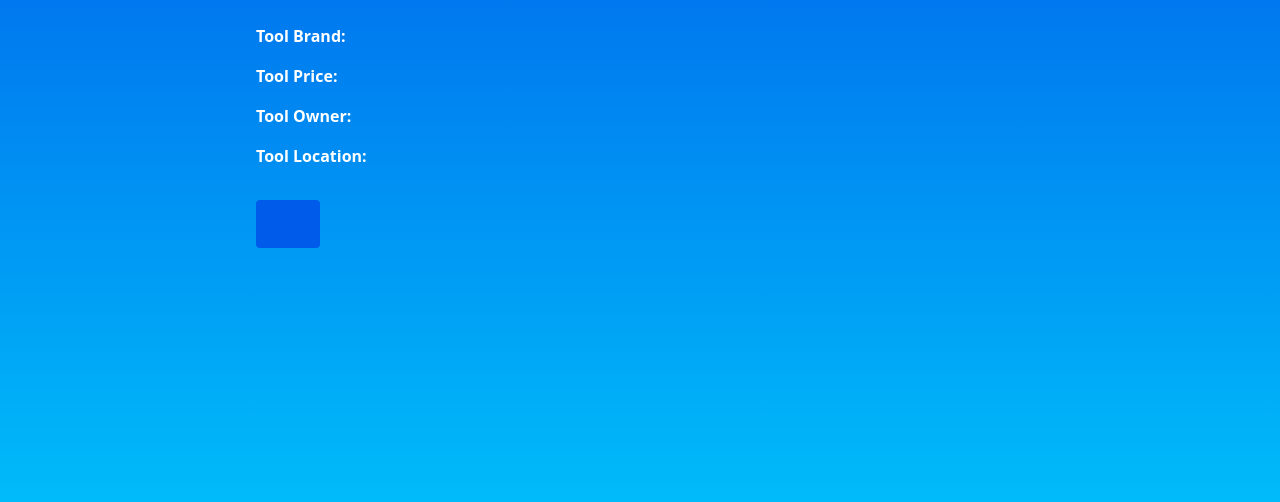
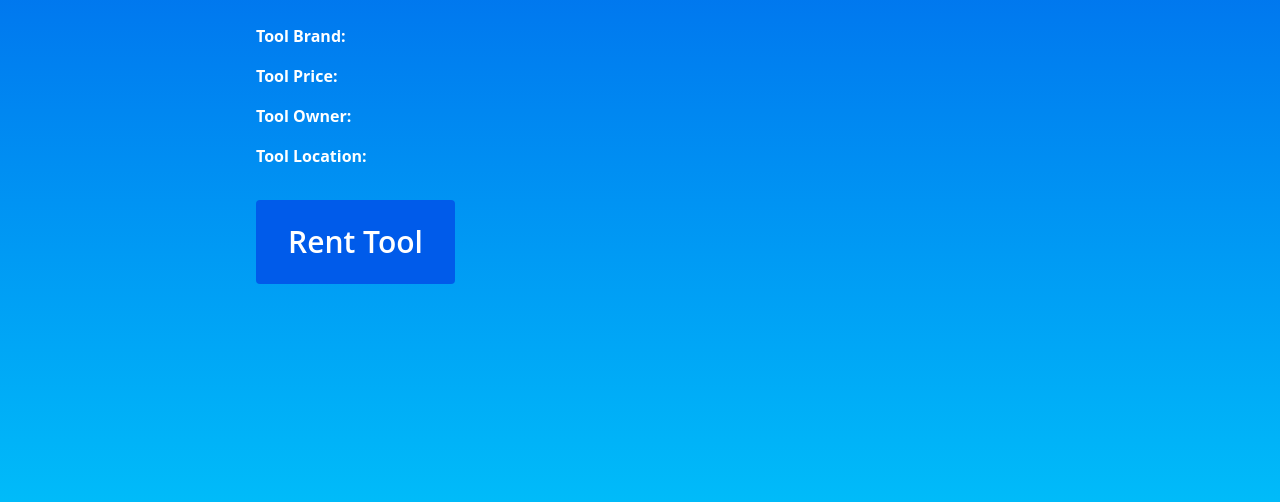
Before and after one commit to jacobef/djangang, a Django app: page /rental/tool/1 in a window 1280 px wide. Shown: the part 218-720 px from the top of the page. Run offline with Django 4.2, Linux system fonts and the light colour scheme; data that the repository does not hold is empty; some libraries are stand-ins or nearby versions.

Commit message:
Details fix

```diff
--- a/djangang/templates/rental/details.html
+++ b/djangang/templates/rental/details.html
@@ -15,7 +15,7 @@
     <h3 class = "text-l leading-normal font-bold mt-4"> Tool Location: </h3> <p class = "text-l font-normal">{{ tool.get.location }}</p>
 
     <button class = "mt-8 inline-block text-3xl padding-10 bg-[#005bea] hover:bg-[#00c6fb] text-white py-6 px-8 rounded">
-{#    <a href={% url "rental:rent-tool" tool_pk=tool.pk %}>Rent Tool</a>#}
+    <a href={% url "rental:rent-tool" tool_pk=tool.get.pk %}>Rent Tool</a>
     </button>
     </div>
 
```
